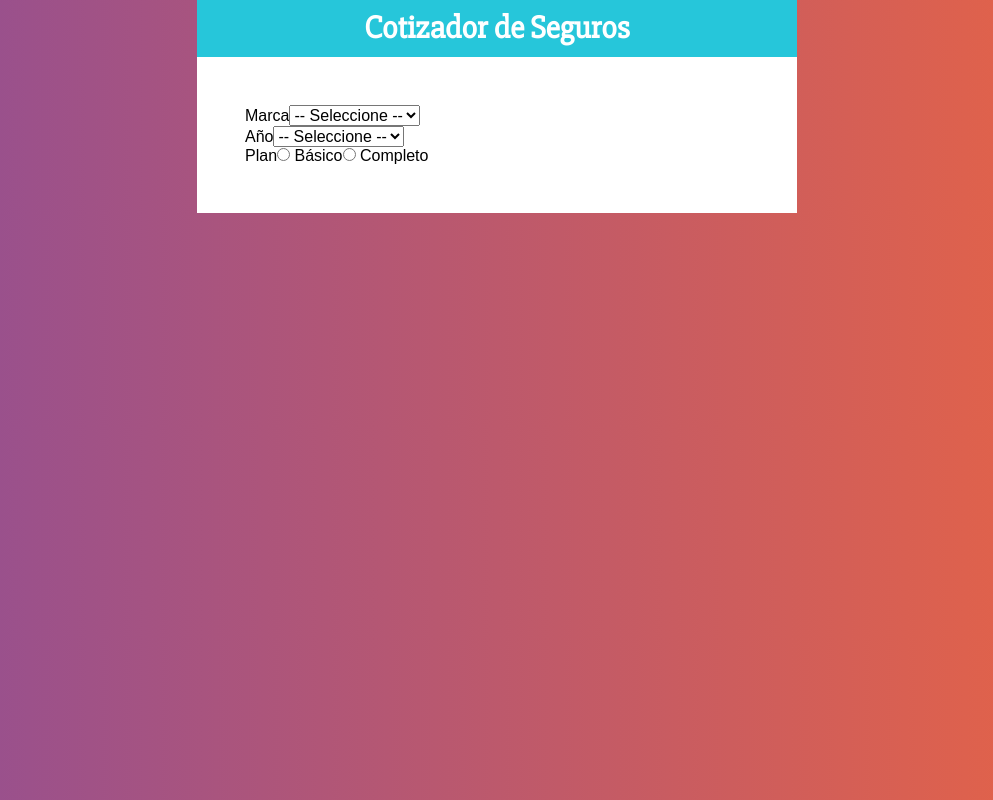
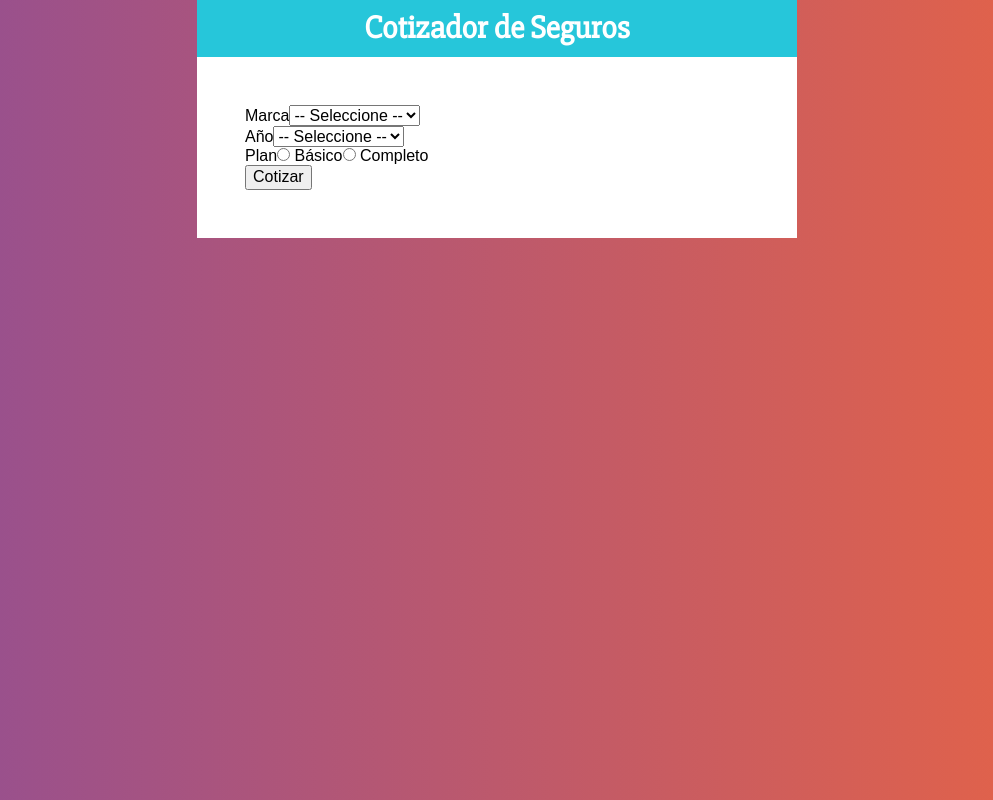
Before and after one commit to armandotechno/cotizador, a React (Create React App) app: page / in a window 1280 px wide. Shown: the whole page, without its empty margins (143-1136 px from the left). Built offline with nearby package versions, Linux system fonts and the light colour scheme.

Commit message:
Agregando un button al formulario

```diff
--- a/src/components/Formulario.js
+++ b/src/components/Formulario.js
@@ -44,6 +44,8 @@ const Formulario = () => {
                     value="completo"
                 /> Completo
             </div>
+
+            <button type="button">Cotizar</button>
         </form>
 
      );
```
